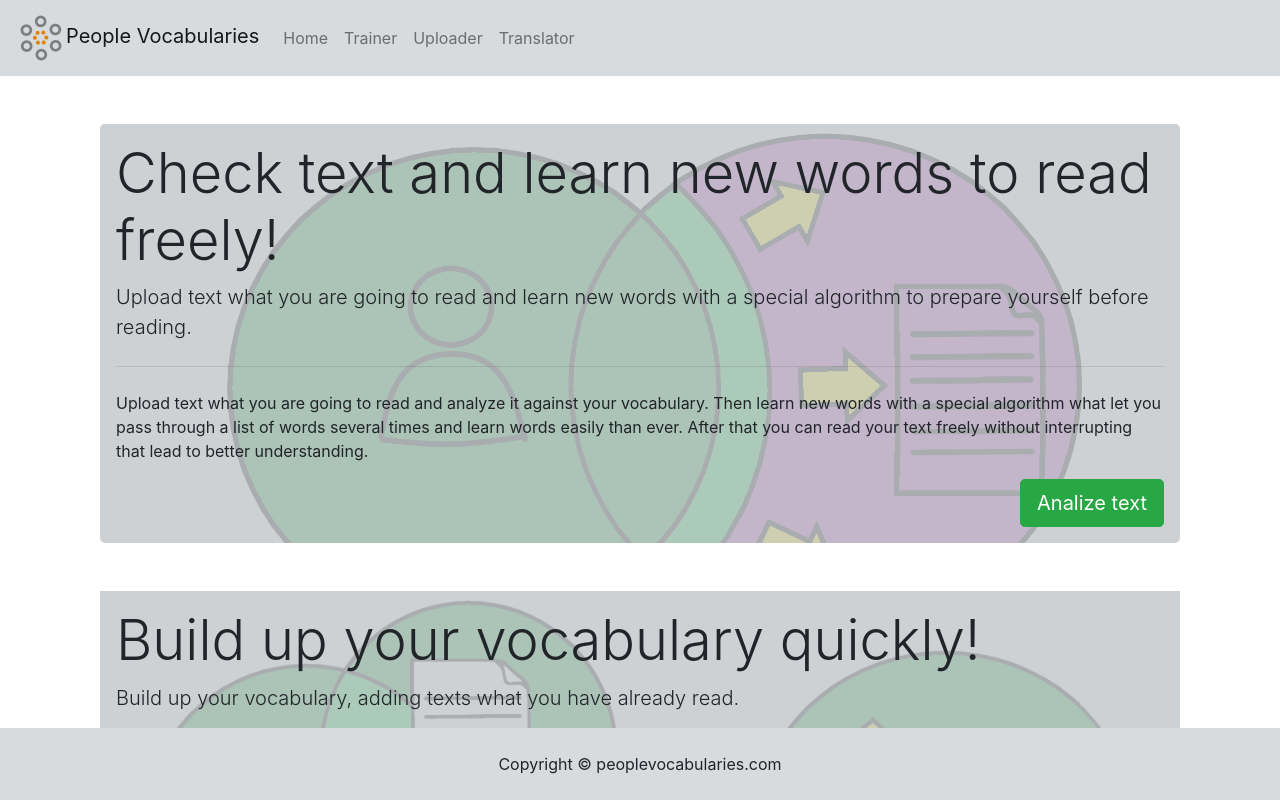
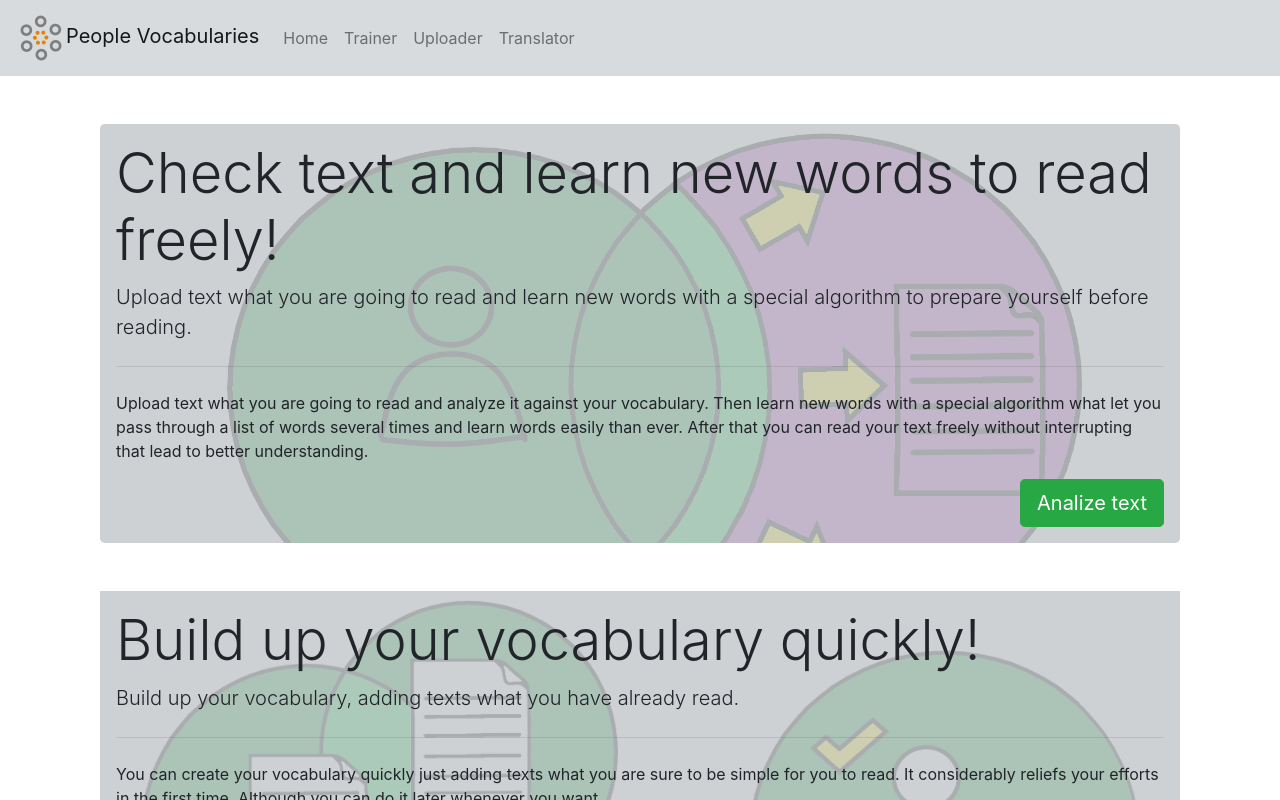
Before and after one commit to kokushkin/PeopleVocabularies, a React (Create React App) app in the folder site/: page / in a window 1280 px wide. Shown: the top 800 px of the page. Built offline with nearby package versions, Linux system fonts and the light colour scheme; what aws-amplify, aws-amplify-react would draw is missing.

Commit message:
Make footer unfixed, because it hides some buttons

```diff
--- a/site/public/index.html
+++ b/site/public/index.html
@@ -35,7 +35,7 @@
     <noscript>
       You need to enable JavaScript to run this app.
     </noscript>
-    <div id="root"></div>
+    <div id="root" style="height:100%"></div>
     <!--
       This HTML file is a template.
       If you open it directly in the browser, you will see an empty page.
--- a/site/src/components/Translator.js
+++ b/site/src/components/Translator.js
@@ -125,7 +125,7 @@ const Translator = () => {
                             </div>
                         </div>}
 
-                    <div className="form-group big-bottom-margin">
+                    <div className="form-group">
                         <label htmlFor="contextTranslation">Context translation</label>
                         <textarea readOnly={true} className="form-control bg-white"
                             id="contextTranslation" rows="6" value={contextTranslation}
--- a/site/src/index.css
+++ b/site/src/index.css
@@ -11,6 +11,13 @@ code {
   font-family: source-code-pro, Menlo, Monaco, Consolas, "Courier New",
     monospace;
 } */
+
+
+
+
+
+html, body { height: 100%; margin: 0; }
+
 
 .navbar{
   background-color: #d7dbde!important;
@@ -36,7 +43,6 @@ code {
 
 .jumbotron-corrector-translater{
   background-image: url(assets/corrector-translater.png);
-  margin-bottom: 100px !important;
 }
 
 
@@ -54,7 +60,3 @@ code {
     border-bottom: 1px solid rgba(0,0,0,.125);
   }
 }
-
-.big-bottom-margin {
-  margin-bottom: 80px;
-}
--- a/site/src/pages/TemplatePage.js
+++ b/site/src/pages/TemplatePage.js
@@ -82,7 +82,7 @@ function TemplatePage() {
         </nav>
       </header>
 
-      <section className="container">
+      <section className="container" style={{minHeight:"90%"}}>
         <div className="row">
           <div className="col-12">
             <Router>
@@ -95,11 +95,11 @@ function TemplatePage() {
         </div>
       </section>
 
-      <footer className="footer bg-light fixed-bottom py-4">
+    <footer className="footer bg-light py-4">
         <div className="container text-center">
           Copyright &copy; peoplevocabularies.com
         </div>
-      </footer>
+    </footer>
     </>
   );
 }
```
